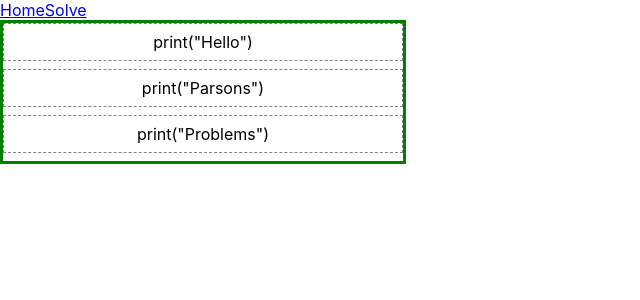
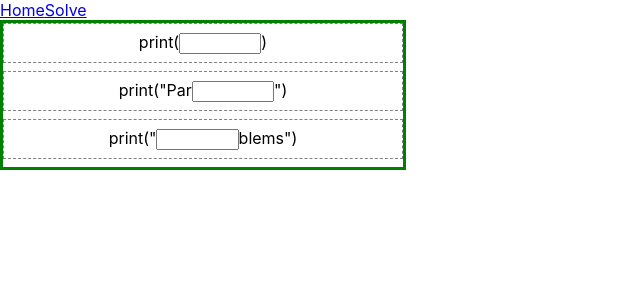
Before and after one commit to HiruNya/Parsons-Tool, a React (Create React App) app in the folder parsons-tool-frontend/: page /problems in a window 1280 px wide. Shown: the top 300 px of the page, without its empty margins (0-640 px from the left). Built offline with nearby package versions, Linux system fonts and the light colour scheme.

Commit message:
Add fading support for Parsons blocks

```diff
--- a/parsons-tool-frontend/src/components/blocks/Block.js
+++ b/parsons-tool-frontend/src/components/blocks/Block.js
@@ -11,7 +11,7 @@ const style = {
     cursor: 'move',
 }
 
-const Block = ({ id, text, index, moveCard }) => {
+const Block = ({ id, text, index, moveCard, fadedIndices }) => {
     const ref = useRef(null)
     // https://react-dnd.github.io/react-dnd/examples/sortable/simple
     const [{ handlerId }, drop] = useDrop({
@@ -73,9 +73,23 @@ const Block = ({ id, text, index, moveCard }) => {
     drag(drop(ref))
     return (
         <div ref={ref} style={{ ...style, opacity }} data-handler-id={handlerId}>
-            {text}
+            {toFadedChildren(text, fadedIndices)}
         </div>
     )
 }
 
+const toFadedChildren = (text, fadedIndices) => {
+    // expect the faded indices are in-order and properly merged if needed
+    const spans = [];
+    let lastIndex = 0;
+    for (let i = 0; i < fadedIndices.length; i++) {
+        const f = fadedIndices[i];
+        spans.push(text.slice(lastIndex, f));
+        spans.push(null);
+        lastIndex = f;
+    }
+    spans.push(text.slice(lastIndex, text.length));
+    return spans.map(span => (span && <span>{span}</span>) || <input type="text" style={{width: "10ch"}} />);
+}
+
 export default Block;
--- a/parsons-tool-frontend/src/components/space/Space.js
+++ b/parsons-tool-frontend/src/components/space/Space.js
@@ -9,13 +9,25 @@ const style = {
     width: 400,
 }
 
-const INITIAL_CODE = 'print("Hello")\n' +
-    'print("Parsons")\n' +
-    'print("Problems")'
+const INITIAL_CODE = 'print($$fade$$)\n' +
+    'print("Par$$fade$$")\n' +
+    'print("$$fade$$blems")'
+
+const FADE_TOKEN = "$$fade$$";
+const mapLine = (text, id) => {
+    let parsedText = text;
+    const fadedIndices = []
+    while (parsedText.indexOf(FADE_TOKEN) >= 0) {
+        const i = parsedText.indexOf(FADE_TOKEN);
+        fadedIndices.push(i)
+        parsedText = parsedText.replace(FADE_TOKEN, "");
+    }
+    return {id, text: parsedText, fadedIndices};
+}
 
 const Space = () => {
 
-    const [cards, setCards] = useState(INITIAL_CODE.split("\n").map((text, id) => ({id, text})))
+    const [cards, setCards] = useState(INITIAL_CODE.split("\n").map(mapLine))
     const moveCard = useCallback((dragIndex, hoverIndex) => {
         console.log("Moved", cards[dragIndex].id, "to", cards[hoverIndex].id);
         setCards((prevCards) =>
@@ -37,6 +49,7 @@ const Space = () => {
                 id={card.id}
                 text={card.text}
                 moveCard={moveCard}
+                fadedIndices={card.fadedIndices}
             />
         )
     }, [])
```
